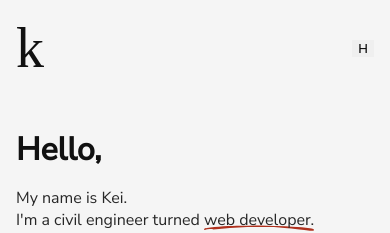
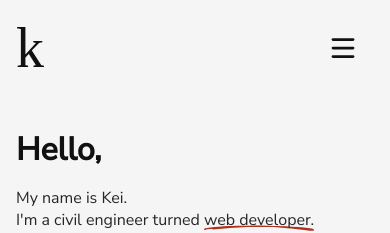
Before and after one commit to keikaloustian/keikaloustian.github.io, a Jekyll site: the page built from index.html, in a window 390 px wide. Shown: the top 233 px of the page. Built offline with Jekyll 4.4.1, drawn with Linux system fonts in a browser that asks for light colours; some web fonts are replaced.

Commit message:
Implement animated hamburger menu icon

```diff
--- a/_includes/header.html
+++ b/_includes/header.html
@@ -33,7 +33,19 @@
         </li>
         {% endif %}
       </menu>
-      <button class="hamburger__button">H</button>
+      <button class="hamburger__button" role="menu">
+        <svg class="hamburger__icon hamRotate" viewBox="0 0 100 100" width="50">
+          <path
+            class="line top"
+            d="m 30,33 h 40 c 3.722839,0 7.5,3.126468 7.5,8.578427 0,5.451959 -2.727029,8.421573 -7.5,8.421573 h -20"
+          ></path>
+          <path class="line middle" d="m 30,50 h 40"></path>
+          <path
+            class="line bottom"
+            d="m 70,67 h -40 c 0,0 -7.5,-0.802118 -7.5,-8.365747 0,-7.563629 7.5,-8.634253 7.5,-8.634253 h 20"
+          ></path>
+        </svg>
+      </button>
     </nav>
   </div>
 </header>
--- a/_sass/header.scss
+++ b/_sass/header.scss
@@ -77,6 +77,7 @@
 .hamburger__button {
   display: none;
   margin-left: 2rem;
+  background-color: transparent;
 }
 
 @media screen and (max-width: $mobile) {
@@ -94,8 +95,8 @@
     row-gap: 1rem;
     align-items: end;
     width: max-content;
-    right: 0.25rem;
-    top: 2rem;
+    right: 1rem;
+    top: 3.5rem;
     border-left: 2px solid rgb(var(--primary));
     border-right: 2px solid rgb(var(--primary));
     border-radius: $corners;
@@ -116,3 +117,58 @@
   visibility: visible;
   opacity: 1;
 }
+
+.hamburger__icon .top {
+  stroke-dasharray: 40 160;
+}
+
+.hamburger__icon .middle {
+  stroke-dasharray: 40 142;
+  transform-origin: 50%;
+  transition: transform 400ms;
+}
+
+.hamburger__icon .bottom {
+  stroke-dasharray: 40 85;
+  transform-origin: 50%;
+  transition:
+    transform 400ms,
+    stroke-dashoffset 400ms;
+}
+
+.hamburger__icon.active .top {
+  stroke-dashoffset: -64px;
+}
+
+.hamburger__icon.active .middle {
+  //stroke-dashoffset: -20px;
+  transform: rotate(90deg);
+}
+
+.hamburger__icon.active .bottom {
+  stroke-dashoffset: -64px;
+}
+
+.hamburger__icon {
+  cursor: pointer;
+  -webkit-tap-highlight-color: transparent;
+  transition: transform 400ms;
+  -moz-user-select: none;
+  -webkit-user-select: none;
+  -ms-user-select: none;
+  user-select: none;
+}
+
+.hamRotate.active {
+  transform: rotate(45deg);
+}
+
+.line {
+  fill: none;
+  transition:
+    stroke-dasharray 400ms,
+    stroke-dashoffset 400ms;
+  stroke: var(--text);
+  stroke-width: 5.5;
+  stroke-linecap: round;
+}
--- a/assets/js/hamburger.js
+++ b/assets/js/hamburger.js
@@ -3,4 +3,5 @@
 
 hamburgerButton.addEventListener("click", () => {
   navMenu.classList.toggle("nav__list--visible");
+  hamburgerButton.firstElementChild.classList.toggle("active");
 });
```
